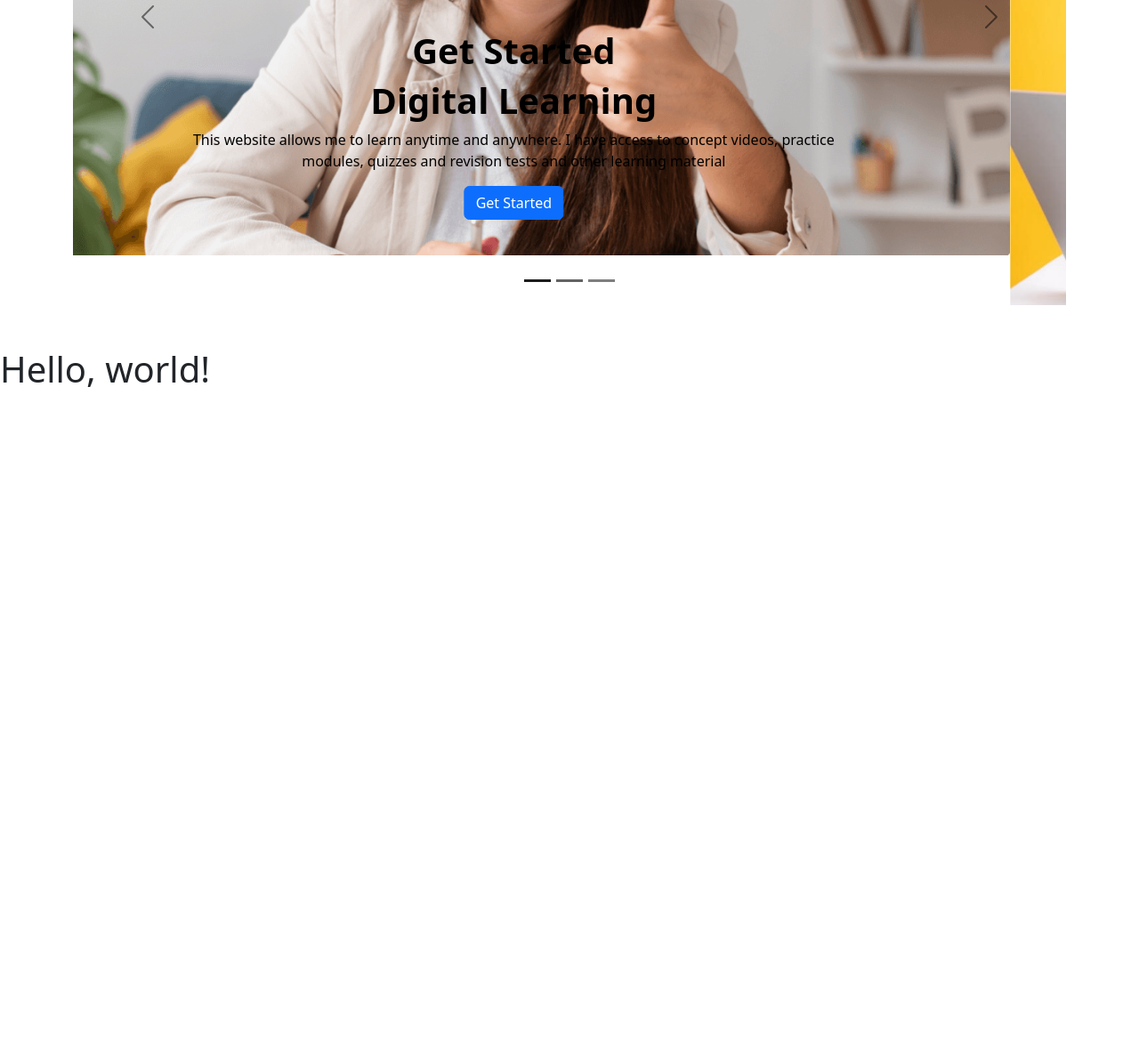
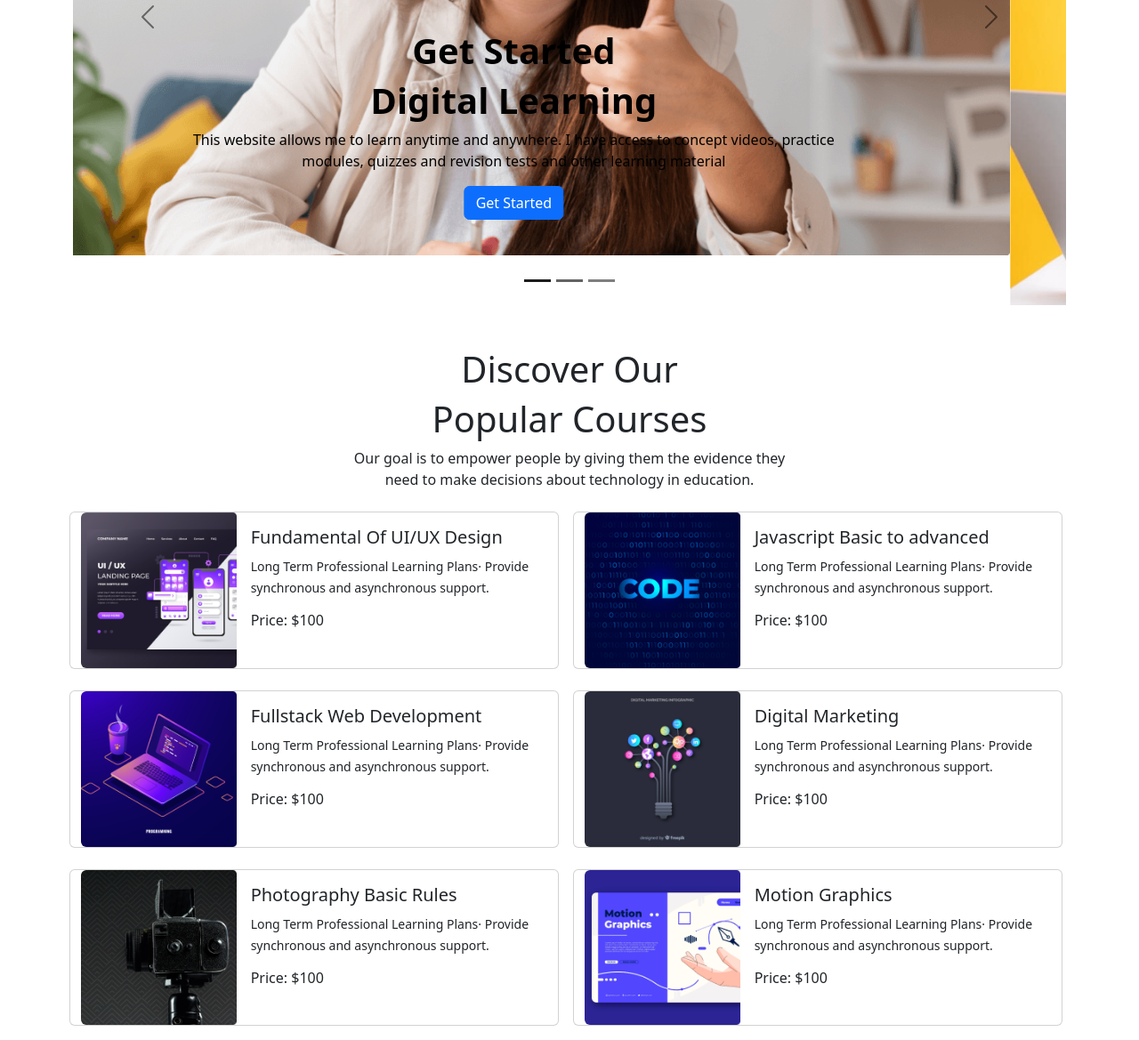
Before and after one commit to islamasif/Edtech-Website-Asif, a plain HTML site: page index.html in a window 1280 px wide. Shown: the part 427-1596 px from the top of the page at 89% size. Before the commit the page ends 874 px from the top, so only its background shows below. Drawn offline with nearby package versions, Linux system fonts and the light colour scheme.

Commit message:
added courses

```diff
--- a/index.html
+++ b/index.html
@@ -109,7 +109,113 @@
                 </div>
         </section>
     </header>
-    <h1>Hello, world!</h1>
+    <main class="container">
+
+        <!-- Our Courses section -->
+        <section my-5>
+            <div class="text-center">
+                <h1>Discover Our</h1>
+                <h1>Popular Courses</h1>
+                <p>Our goal is to empower people by giving them the evidence they <br>
+                    need to make decisions about technology in education.</p>
+            </div>
+            <div class="row">
+                <div class="card mb-3 col-sm-12 col-md-6 col-lg-6 m-2" style="max-width: 550px;">
+                    <div class="row g-0">
+                        <div class="col-4">
+                            <img src="images/course/course-1.png" class="img-fluid rounded-start" alt="...">
+                        </div>
+                        <div class="col-8">
+                            <div class="card-body">
+                                <h5 class="card-title">Fundamental Of UI/UX Design</h5>
+                                <p> <small>Long Term Professional Learning Plans· Provide synchronous and asynchronous
+                                        support.</small> </p>
+                                <h6>Price: $100</h6>
+                            </div>
+                        </div>
+                    </div>
+                </div>
+                <div class="card mb-3 col-sm-12 col-md-6 col-lg-6 m-2" style="max-width: 550px;">
+                    <div class="row g-0">
+                        <div class="col-4">
+                            <img src="images/course/course-2.png" class="img-fluid rounded-start" alt="...">
+                        </div>
+                        <div class="col-8">
+                            <div class="card-body">
+                                <h5 class="card-title">Javascript Basic to advanced</h5>
+                                <p> <small>Long Term Professional Learning Plans· Provide synchronous and asynchronous
+                                        support.</small> </p>
+                                <h6>Price: $100</h6>
+                            </div>
+                        </div>
+                    </div>
+                </div>
+                <div class="card mb-3 col-sm-12 col-md-6 col-lg-6 m-2" style="max-width: 550px;">
+                    <div class="row g-0">
+                        <div class="col-4">
+                            <img src="images/course/course-3.png" class="img-fluid rounded-start" alt="...">
+                        </div>
+                        <div class="col-8">
+                            <div class="card-body">
+                                <h5 class="card-title">Fullstack Web Development</h5>
+                                <p> <small>Long Term Professional Learning Plans· Provide synchronous and asynchronous
+                                        support.</small> </p>
+                                <h6>Price: $100</h6>
+                            </div>
+                        </div>
+                    </div>
+                </div>
+                <div class="card mb-3 col-sm-12 col-md-6 col-lg-6 m-2" style="max-width: 550px;">
+                    <div class="row g-0">
+                        <div class="col-4">
+                            <img src="images/course/course-4.png" class="img-fluid rounded-start" alt="...">
+                        </div>
+                        <div class="col-8">
+                            <div class="card-body">
+                                <h5 class="card-title">Digital Marketing</h5>
+                                <p> <small>Long Term Professional Learning Plans· Provide synchronous and asynchronous
+                                        support.</small> </p>
+                                <h6>Price: $100</h6>
+                            </div>
+                        </div>
+                    </div>
+                </div>
+                <div class="card mb-3 col-sm-12 col-md-6 col-lg-6 m-2" style="max-width: 550px;">
+                    <div class="row g-0">
+                        <div class="col-4">
+                            <img src="images/course/course-5.png" class="img-fluid rounded-start" alt="...">
+                        </div>
+                        <div class="col-8">
+                            <div class="card-body">
+                                <h5 class="card-title">Photography Basic Rules</h5>
+                                <p> <small>Long Term Professional Learning Plans· Provide synchronous and asynchronous
+                                        support.</small> </p>
+                                <h6>Price: $100</h6>
+                            </div>
+                        </div>
+                    </div>
+                </div>
+                <div class="card mb-3 col-sm-12 col-md-6 col-lg-6 m-2" style="max-width: 550px;">
+                    <div class="row g-0">
+                        <div class="col-4">
+                            <img src="images/course/course-6.png" class="img-fluid rounded-start" alt="...">
+                        </div>
+                        <div class="col-8">
+                            <div class="card-body">
+                                <h5 class="card-title">Motion Graphics</h5>
+                                <p> <small>Long Term Professional Learning Plans· Provide synchronous and asynchronous
+                                        support.</small> </p>
+                                <h6>Price: $100</h6>
+                            </div>
+                        </div>
+                    </div>
+                </div>
+            </div>
+        </section>
+
+
+    </main>
+
     <script src="https://cdn.jsdelivr.net/npm/bootstrap@5.2.0/dist/js/bootstrap.bundle.min.js"
         integrity="sha384-A3rJD856KowSb7dwlZdYEkO39Gagi7vIsF0jrRAoQmDKKtQBHUuLZ9AsSv4jD4Xa"
         crossorigin="anonymous"></script>
```
